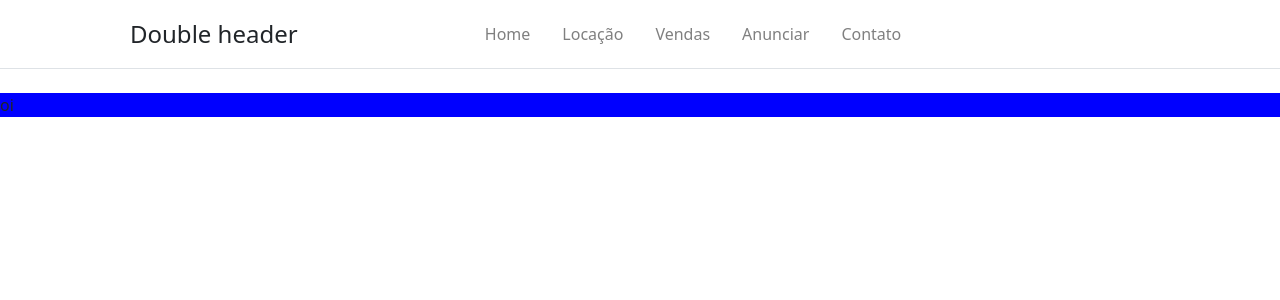
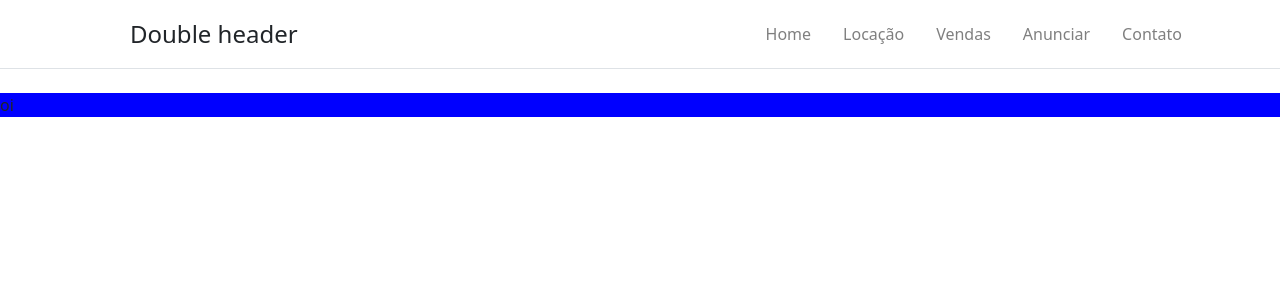
Before and after one commit to Vitao5/Alug, an Angular app: page / in a window 1280 px wide. Shown: the top 300 px of the page. Built offline with nearby package versions, Linux system fonts and the light colour scheme.

Commit message:
Toolbar modificada

```diff
--- a/src/app/components/toolbar/toolbar.component.html
+++ b/src/app/components/toolbar/toolbar.component.html
@@ -31,14 +31,13 @@
       </div>
    </div>
 </div> -->
-
 <header class="py-3 mb-4 border-bottom">
-   <div class="container d-flex flex-wrap justify-content-center">
+   <div class="container d-flex flex-wrap">
       <a href="/" class="d-flex align-items-center mb-3 mb-lg-0 me-lg-auto text-dark text-decoration-none">
          <svg class="bi me-2" width="40" height="32">…</svg>
          <span class="fs-4">Double header</span>
       </a>
-      <ul class="nav me-auto w-50">
+      <ul class="nav justify-content-end">
          <li class="nav-item d-flex align-items-center px-3">
             <a href="#" class="nav-item d-flex align-items-center text-decoration-none text-black-50">Home</a>
          </li>
@@ -55,7 +54,5 @@
             <a href="#" class="nav-item d-flex align-items-center text-decoration-none text-black-50">Contato</a>
          </li>
       </ul>
-
-      </div>
+   </div>
 </header>
-   <div class="b-example-divider"></div>
```
